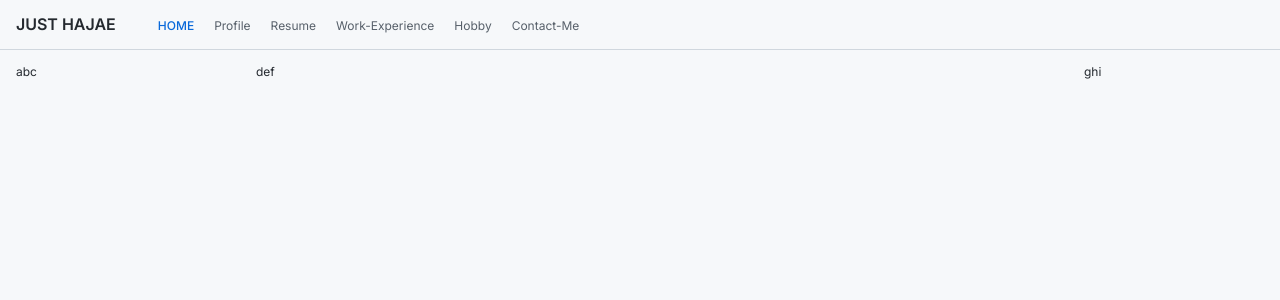
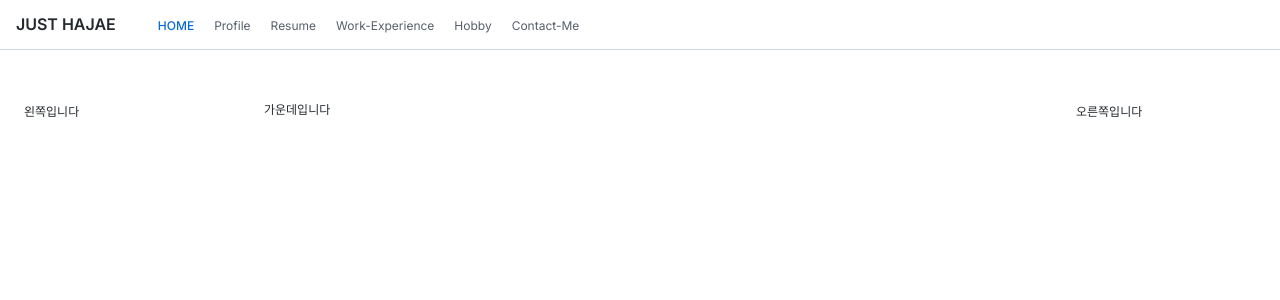
Before and after one commit to HaJaehyeong/just-hajae, a Next.js app: page / in a window 1280 px wide. Shown: the top 300 px of the page. Built offline with nearby package versions, Linux system fonts and the light colour scheme.

Commit message:
modify styles: layout

```diff
--- a/app/globals.scss
+++ b/app/globals.scss
@@ -19,9 +19,14 @@ html {
 }
 
 body {
+  position: relative;
   margin: 0;
-  background-color: var(--bg-secondary);
+  max-width: 100dvw;
+  min-height: 100%;
+
+  background-color: var(--bg-primary);
   color: var(--text-primary);
+  font-size: 100%;
   transition: background-color 0.3s ease;
 
   scrollbar-width: none;
--- a/app/page.tsx
+++ b/app/page.tsx
@@ -1,5 +1,11 @@
 import ThreeColumnLayout from '@/components/three-column-layout/three-column-layout';
 
 export default function Home() {
-  return <ThreeColumnLayout left={<>abc</>} center={<>def</>} right={<>ghi</>} />;
+  return (
+    <ThreeColumnLayout
+      left={<>왼쪽입니다</>}
+      center={<>가운데입니다</>}
+      right={<>오른쪽입니다</>}
+    />
+  );
 }
--- a/components/header/header.module.scss
+++ b/components/header/header.module.scss
@@ -4,9 +4,11 @@
   @include mixin.flex(row, center, center);
   @include mixin.text(body-sm, 400);
   position: sticky;
+  top: 0;
   width: 100dvw;
   padding: 16px;
 
+  background-color: var(--bg-primary);
   border-bottom: solid 1px var(--border);
 
   z-index: 999;
--- a/components/three-column-layout/three-column-layout.module.scss
+++ b/components/three-column-layout/three-column-layout.module.scss
@@ -2,25 +2,35 @@
 
 .layout {
   @include mixin.flex(row, flex-start, center);
-  padding: 16px;
+  padding: 0 24px;
   width: 100%;
 }
 
 .three-column {
   @include mixin.flex(row, flex-start, center);
   @include mixin.text(body-sm, 400);
+  padding: 40px 0;
   max-width: var(--ds-page-width);
   width: 100%;
 }
 
 .left {
+  position: sticky;
+  top: 106px;
   width: 240px;
+  height: calc(100dvh - 106px);
 }
 
 .center {
+  position: relative;
+  margin-top: 14px;
   flex: 1;
+  min-height: calc(100dvh + 103px);
 }
 
 .right {
+  position: sticky;
+  top: 106px;
   width: 180px;
+  height: calc(100dvh - 106px);
 }
```
